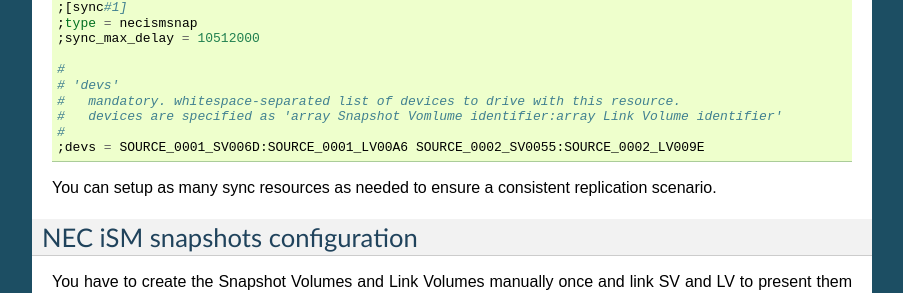
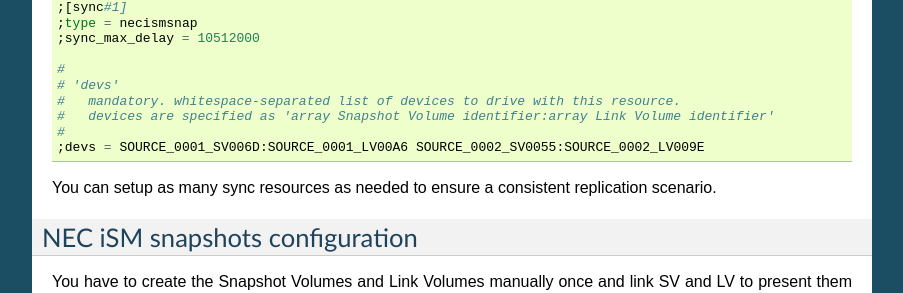
Before and after one commit to opensvc/docs.opensvc.com, a Sphinx documentation site: the page built from source/storage.necism.rst, in a window 1280 px wide and 900 px high, scrolled down 1127 px. Shown: the part 151-444 px from the top of the window, without its empty margins (198-1101 px from the left). Built offline with Sphinx 7.4.7, drawn with Linux system fonts in a browser that asks for light colours; comment, search, counter and statistics services are not loaded.

Commit message:
s/Vomlume/Volume/

```diff
--- a/source/storage.necism.rst
+++ b/source/storage.necism.rst
@@ -53,7 +53,7 @@
 	#
 	# 'devs'
 	#   mandatory. whitespace-separated list of devices to drive with this resource.
-	#   devices are specified as 'array Snapshot Vomlume identifier:array Link Volume identifier'
+	#   devices are specified as 'array Snapshot Volume identifier:array Link Volume identifier'
 	#
 	;devs = SOURCE_0001_SV006D:SOURCE_0001_LV00A6 SOURCE_0002_SV0055:SOURCE_0002_LV009E
 
```
